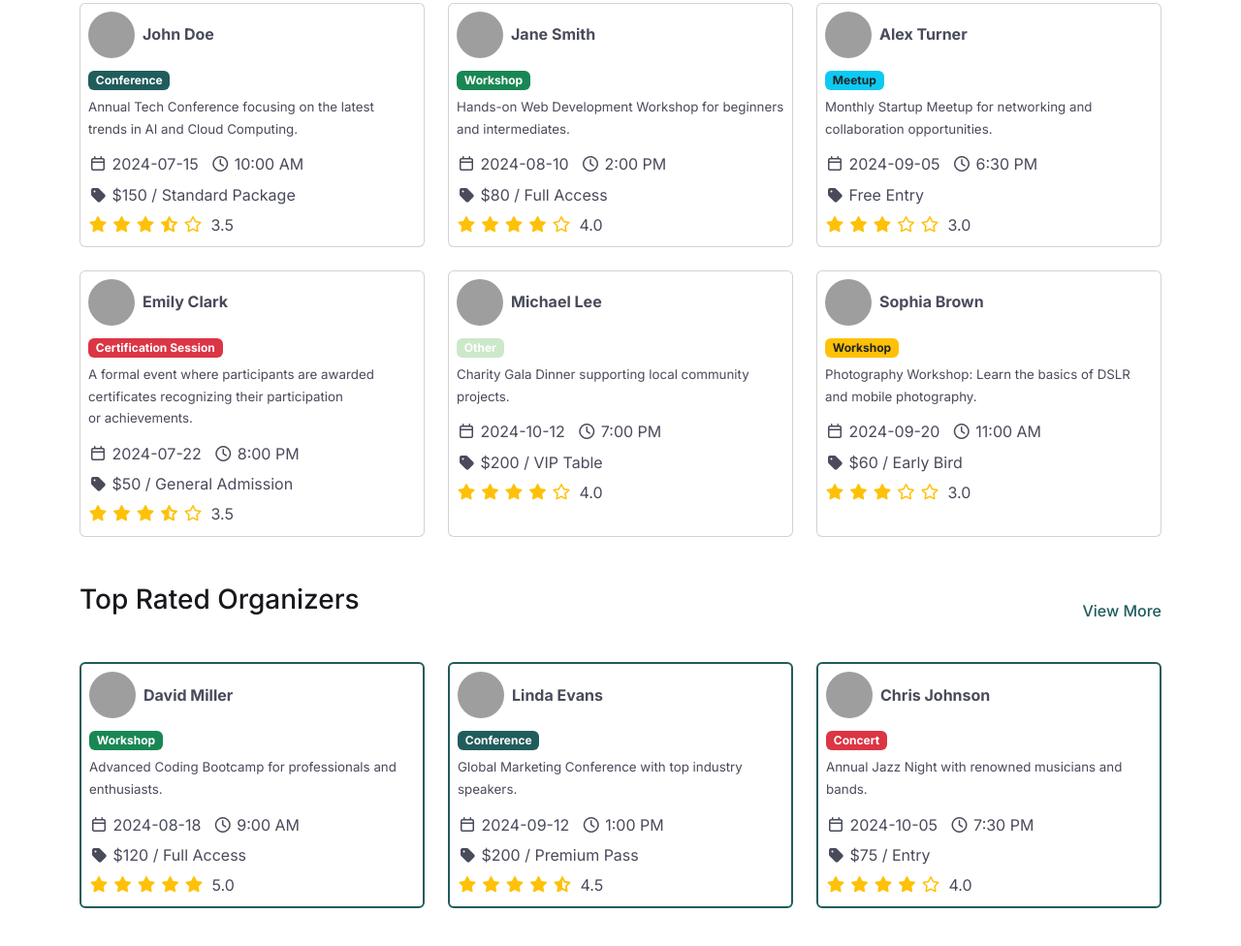
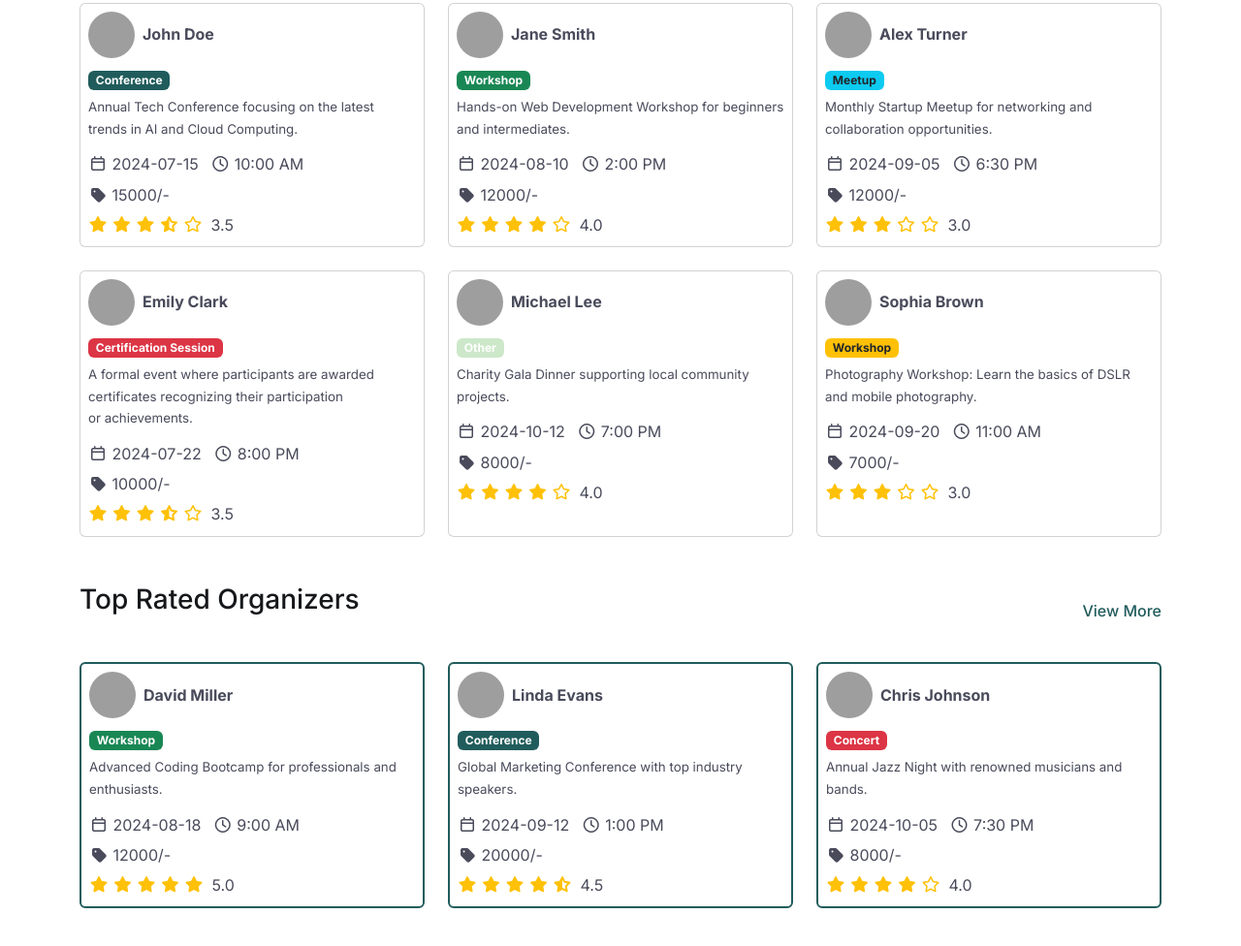
Before and after one commit to meet65/Bridge_My_Event, a plain HTML site: page explore.html in a window 1280 px wide. Shown: the part 815-1791 px from the top of the page at 97% size. Drawn offline with nearby package versions, Linux system fonts and the light colour scheme; grey boxes are pictures that could not be loaded.

Commit message:
Update explore.html

```diff
--- a/explore.html
+++ b/explore.html
@@ -225,7 +225,7 @@
               </div>
               <div class="mb-1">
                 <i class="fa-solid fa-tag"></i>
-                <span>$150 / Standard Package</span>
+                <span>15000/-</span>
               </div>
               <div>
                 <i class="fa-solid fa-star text-warning"></i>
@@ -257,7 +257,7 @@
               </div>
               <div class="mb-1">
                 <i class="fa-solid fa-tag"></i>
-                <span>$80 / Full Access</span>
+                <span>12000/-</span>
               </div>
               <div>
                 <i class="fa-solid fa-star text-warning"></i>
@@ -289,7 +289,7 @@
               </div>
               <div class="mb-1">
                 <i class="fa-solid fa-tag"></i>
-                <span>Free Entry</span>
+                <span>12000/-</span>
               </div>
               <div>
                 <i class="fa-solid fa-star text-warning"></i>
@@ -321,7 +321,7 @@
               </div>
               <div class="mb-1">
                 <i class="fa-solid fa-tag"></i>
-                <span>$50 / General Admission</span>
+                <span>10000/-</span>
               </div>
               <div>
                 <i class="fa-solid fa-star text-warning"></i>
@@ -353,7 +353,7 @@
               </div>
               <div class="mb-1">
                 <i class="fa-solid fa-tag"></i>
-                <span>$200 / VIP Table</span>
+                <span>8000/-</span>
               </div>
               <div>
                 <i class="fa-solid fa-star text-warning"></i>
@@ -385,7 +385,7 @@
               </div>
               <div class="mb-1">
                 <i class="fa-solid fa-tag"></i>
-                <span>$60 / Early Bird</span>
+                <span>7000/-</span>
               </div>
               <div>
                 <i class="fa-solid fa-star text-warning"></i>
@@ -426,7 +426,7 @@
               </div>
               <div class="mb-1">
                 <i class="fa-solid fa-tag"></i>
-                <span>$120 / Full Access</span>
+                <span>12000/-</span>
               </div>
               <div>
                 <i class="fa-solid fa-star text-warning"></i>
@@ -458,7 +458,7 @@
               </div>
               <div class="mb-1">
                 <i class="fa-solid fa-tag"></i>
-                <span>$200 / Premium Pass</span>
+                <span>20000/-</span>
               </div>
               <div>
                 <i class="fa-solid fa-star text-warning"></i>
@@ -490,7 +490,7 @@
               </div>
               <div class="mb-1">
                 <i class="fa-solid fa-tag"></i>
-                <span>$75 / Entry</span>
+                <span>8000/-</span>
               </div>
               <div>
                 <i class="fa-solid fa-star text-warning"></i>
```
